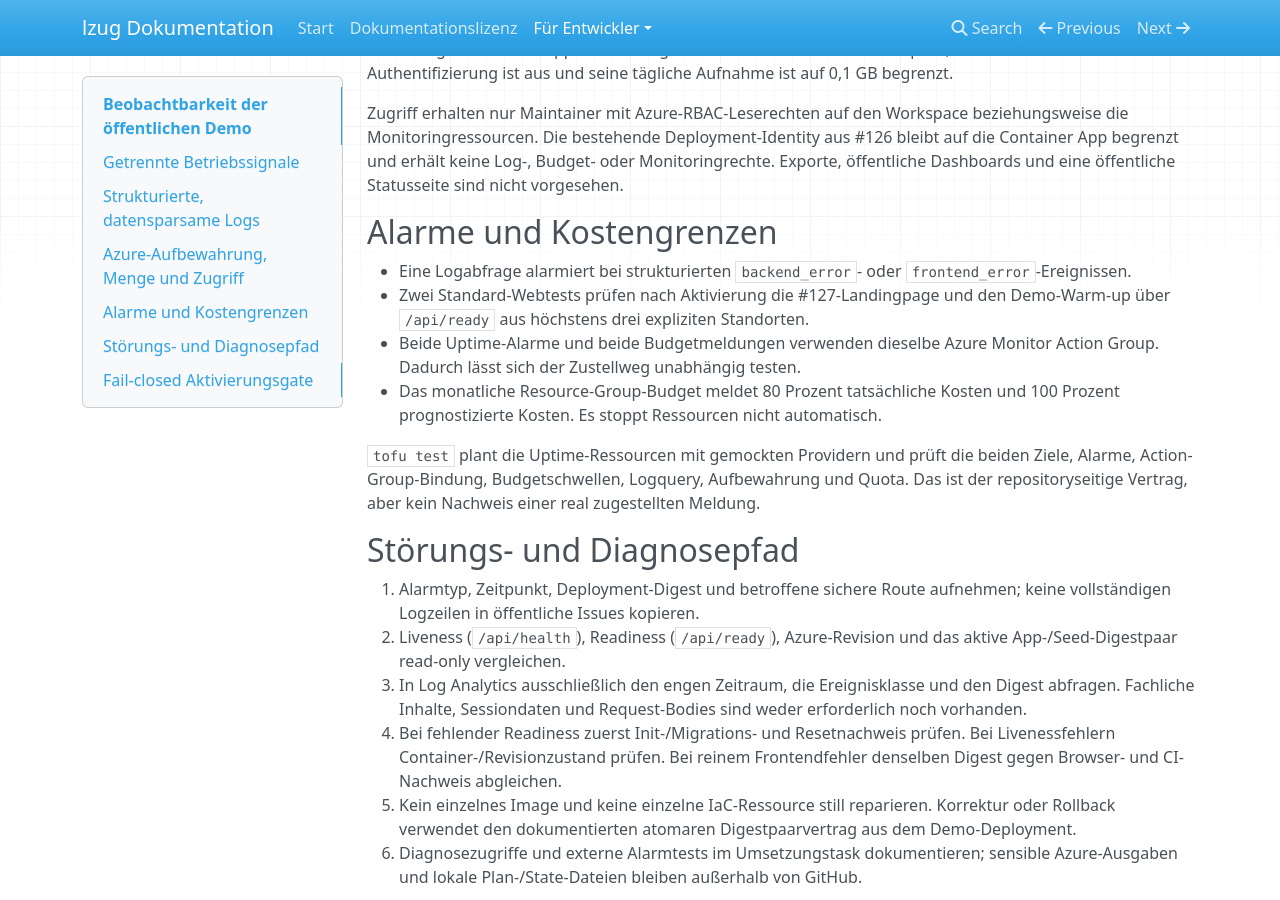
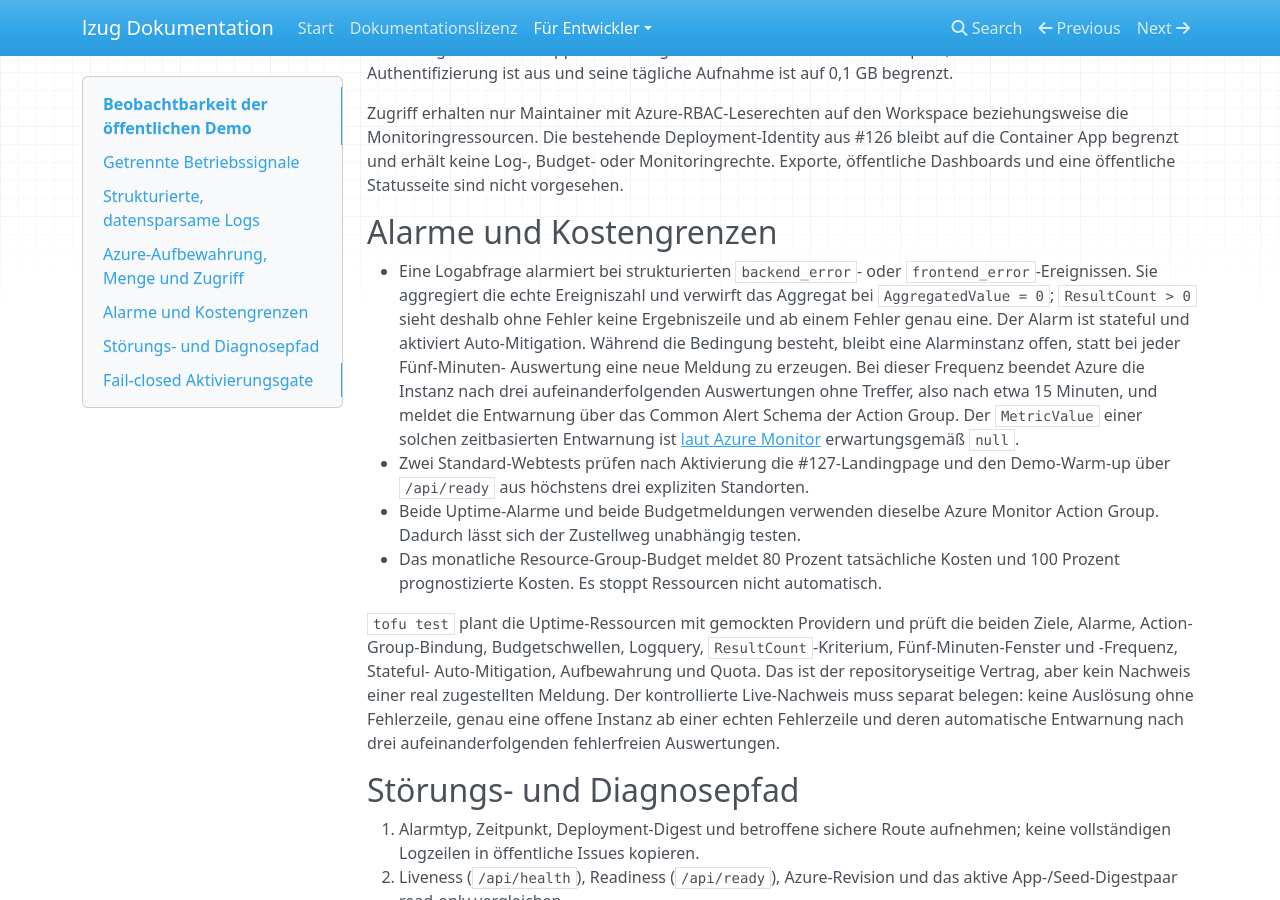
Before and after one commit to lxndrp/lzug, an MkDocs documentation site: the page built from docs/developers/demo-observability.md, in a window 1280 px wide and 900 px high, scrolled down 1005 px. Built offline with MkDocs 1.6.1, drawn with Linux system fonts in a browser that asks for light colours; nearby versions of some CDN libraries.

Commit message:
Fix stateful demo error alert

```diff
--- a/docs/developers/demo-observability.md
+++ b/docs/developers/demo-observability.md
@@ -62,7 +62,17 @@ Statusseite sind nicht vorgesehen.
 ## Alarme und Kostengrenzen
 
 - Eine Logabfrage alarmiert bei strukturierten `backend_error`- oder
-  `frontend_error`-Ereignissen.
+  `frontend_error`-Ereignissen. Sie aggregiert die echte Ereigniszahl und
+  verwirft das Aggregat bei `AggregatedValue = 0`; `ResultCount > 0` sieht
+  deshalb ohne Fehler keine Ergebniszeile und ab einem Fehler genau eine.
+  Der Alarm ist stateful und aktiviert Auto-Mitigation. Während die Bedingung
+  besteht, bleibt eine Alarminstanz offen, statt bei jeder Fünf-Minuten-
+  Auswertung eine neue Meldung zu erzeugen. Bei dieser Frequenz beendet Azure
+  die Instanz nach drei aufeinanderfolgenden Auswertungen ohne Treffer, also
+  nach etwa 15 Minuten, und meldet die Entwarnung über das Common Alert Schema
+  der Action Group. Der `MetricValue` einer solchen zeitbasierten Entwarnung
+  ist [laut Azure Monitor](https://learn.microsoft.com/azure/azure-monitor/alerts/alerts-troubleshoot#the-metricvalue-field-contains-null-for-resolved-log-search-alert-notifications)
+  erwartungsgemäß `null`.
 - Zwei Standard-Webtests prüfen nach Aktivierung die #127-Landingpage und den
   Demo-Warm-up über `/api/ready` aus höchstens drei expliziten Standorten.
 - Beide Uptime-Alarme und beide Budgetmeldungen verwenden dieselbe Azure
@@ -73,8 +83,12 @@ Statusseite sind nicht vorgesehen.
 
 `tofu test` plant die Uptime-Ressourcen mit gemockten Providern und prüft die
 beiden Ziele, Alarme, Action-Group-Bindung, Budgetschwellen, Logquery,
-Aufbewahrung und Quota. Das ist der repositoryseitige Vertrag, aber kein
-Nachweis einer real zugestellten Meldung.
+`ResultCount`-Kriterium, Fünf-Minuten-Fenster und -Frequenz, Stateful-
+Auto-Mitigation, Aufbewahrung und Quota. Das ist der repositoryseitige
+Vertrag, aber kein Nachweis einer real zugestellten Meldung. Der kontrollierte
+Live-Nachweis muss separat belegen: keine Auslösung ohne Fehlerzeile, genau
+eine offene Instanz ab einer echten Fehlerzeile und deren automatische
+Entwarnung nach drei aufeinanderfolgenden fehlerfreien Auswertungen.
 
 ## Störungs- und Diagnosepfad
 
```
Also changed, not shown: 2 other files.
